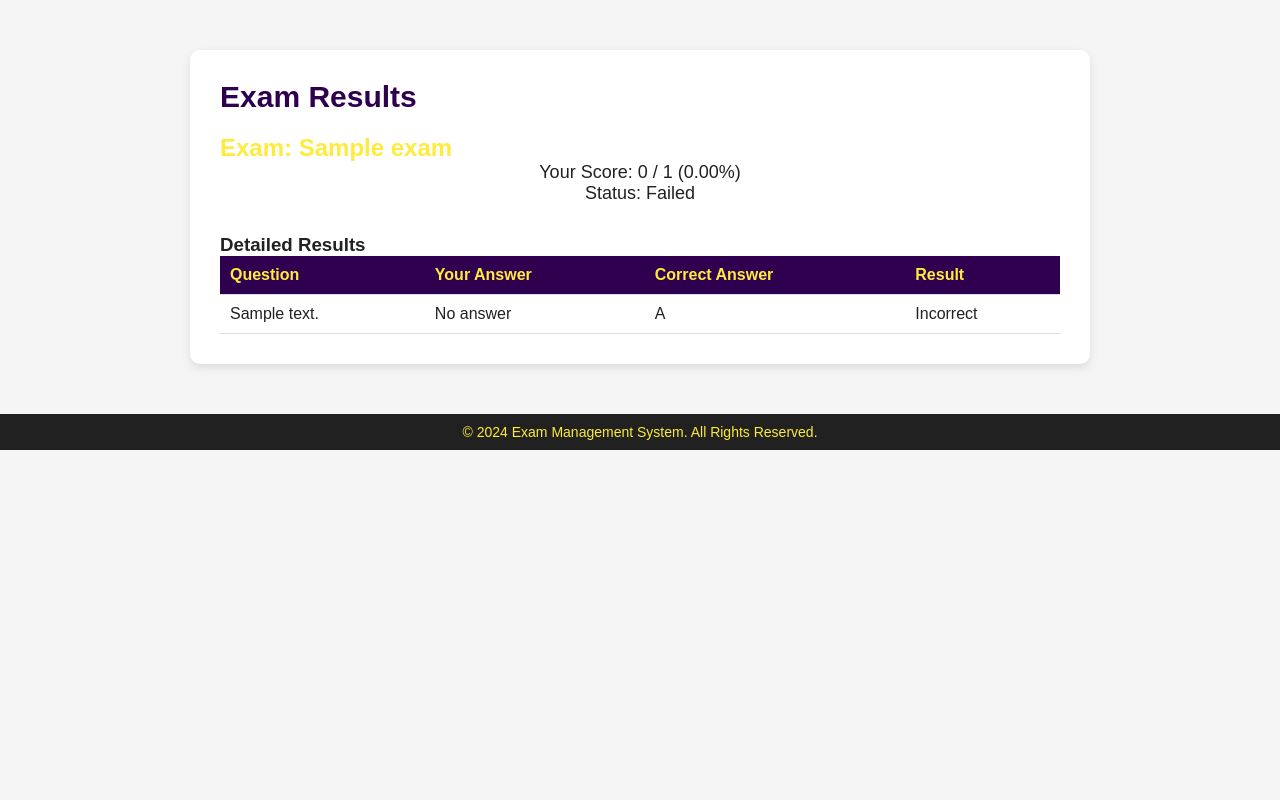
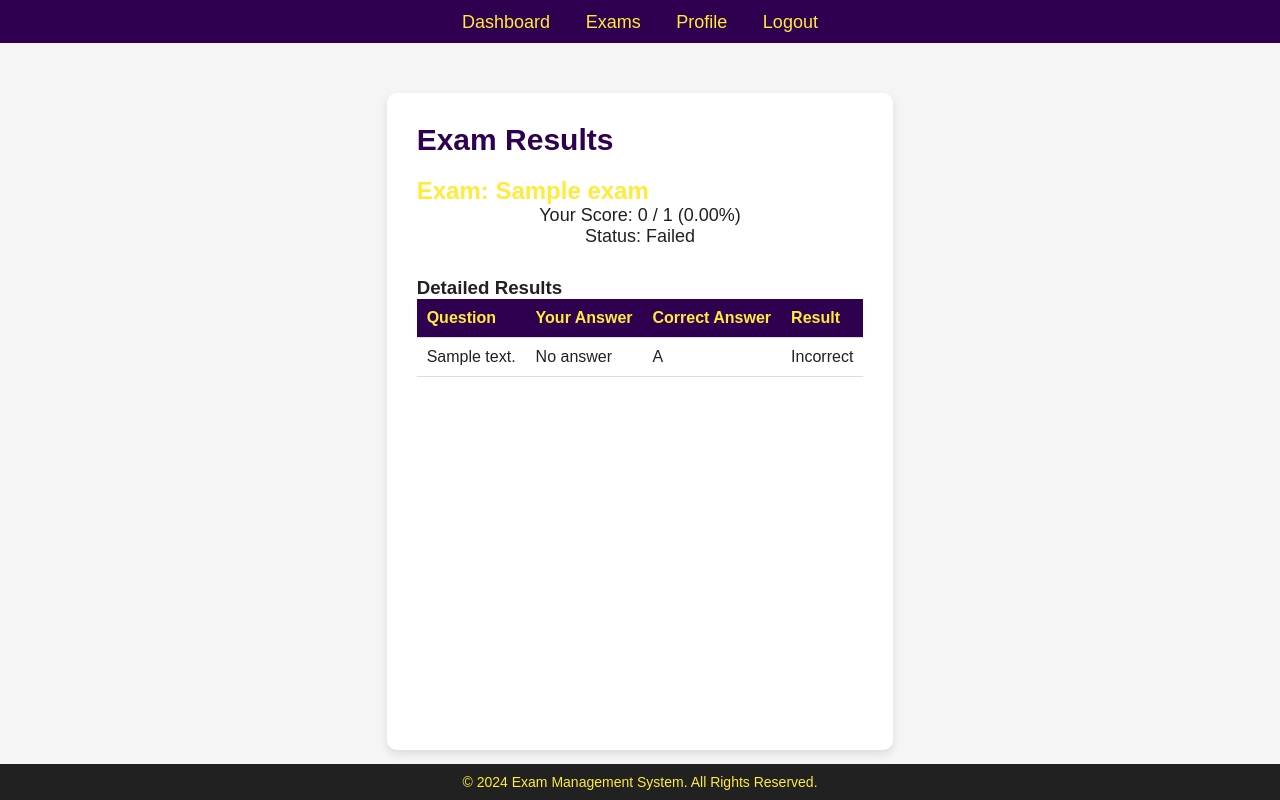
Before and after one commit to zcsofficial/Exam-Management-jazz, a PHP site: page /exam_results.php in a window 1280 px wide. Run offline with PHP 8.4, Linux system fonts and the light colour scheme; the visitor is signed in with stand-in values (Sample User, id 1); tables that the repository leaves empty hold one stand-in row (values such as "Sample post").

Commit message:
Add files via upload

```diff
--- a/admin.php
+++ b/admin.php
@@ -247,9 +247,10 @@ if ($_SERVER['REQUEST_METHOD'] == 'POST' && isset($_POST['assign_exam'])) {
     <div class="navbar">
         <div class="logo">Exam Management System</div>
         <div class="nav-links">
-            <a href="index.php">Home</a>
+            <a href="admin.php">Home</a>
             <a href="admin.php">Manage Exams</a>
             <a href="dashboard.php">Dashboard</a>
+            <a href="results.php">Results</a>
             <a href="logout.php">Logout</a>
         </div>
     </div>
--- a/exam_results.php
+++ b/exam_results.php
@@ -62,6 +62,28 @@ unset($_SESSION['answers']);
             background-color: #F5F5F5;
             color: #212121;
             font-family: 'Roboto', sans-serif;
+            display: flex;
+            flex-direction: column;
+            min-height: 100vh;
+        }
+
+        .navbar {
+            background-color: #2E004F;
+            padding: 10px 20px;
+            text-align: center;
+            color: #FFEB3B;
+            font-size: 20px;
+        }
+
+        .navbar a {
+            color: #FFEB3B;
+            text-decoration: none;
+            margin: 0 15px;
+            font-size: 18px;
+        }
+
+        .navbar a:hover {
+            text-decoration: underline;
         }
 
         .result-container {
@@ -71,6 +93,7 @@ unset($_SESSION['answers']);
             background-color: #fff;
             border-radius: 10px;
             box-shadow: 0 4px 10px rgba(0, 0, 0, 0.1);
+            flex: 1;
         }
 
         h2 {
@@ -123,13 +146,26 @@ unset($_SESSION['answers']);
             color: #FFEB3B;
             text-align: center;
             padding: 10px 0;
-            margin-top: 40px;
             font-size: 14px;
+        }
+
+        /* Footer fixed at the bottom */
+        .footer {
+            position: fixed;
+            bottom: 0;
+            width: 100%;
         }
     </style>
 </head>
 
 <body>
+
+    <div class="navbar">
+        <a href="dashboard.php">Dashboard</a>
+        <a href="exam_list.php">Exams</a>
+        <a href="profile.php">Profile</a>
+        <a href="logout.php">Logout</a>
+    </div>
 
     <div class="result-container">
         <h2>Exam Results</h2>
--- a/results.php
+++ b/results.php
@@ -120,8 +120,8 @@ try {
             </button>
             <div class="collapse navbar-collapse" id="navbarNav">
                 <ul class="navbar-nav ms-auto">
-                    <li class="nav-item"><a class="nav-link" href="dashboard.php">Dashboard</a></li>
-                    <li class="nav-item"><a class="nav-link" href="results.php">Results</a></li>
+
+                    <li class="nav-item"><a class="nav-link" href="admin.php">Home</a></li>
                     <li class="nav-item"><a class="nav-link" href="logout.php">Logout</a></li>
                 </ul>
             </div>
```
Also changed, not shown: exam.php (+24 -21 lines), take_exam.php (+72 -4 lines).
